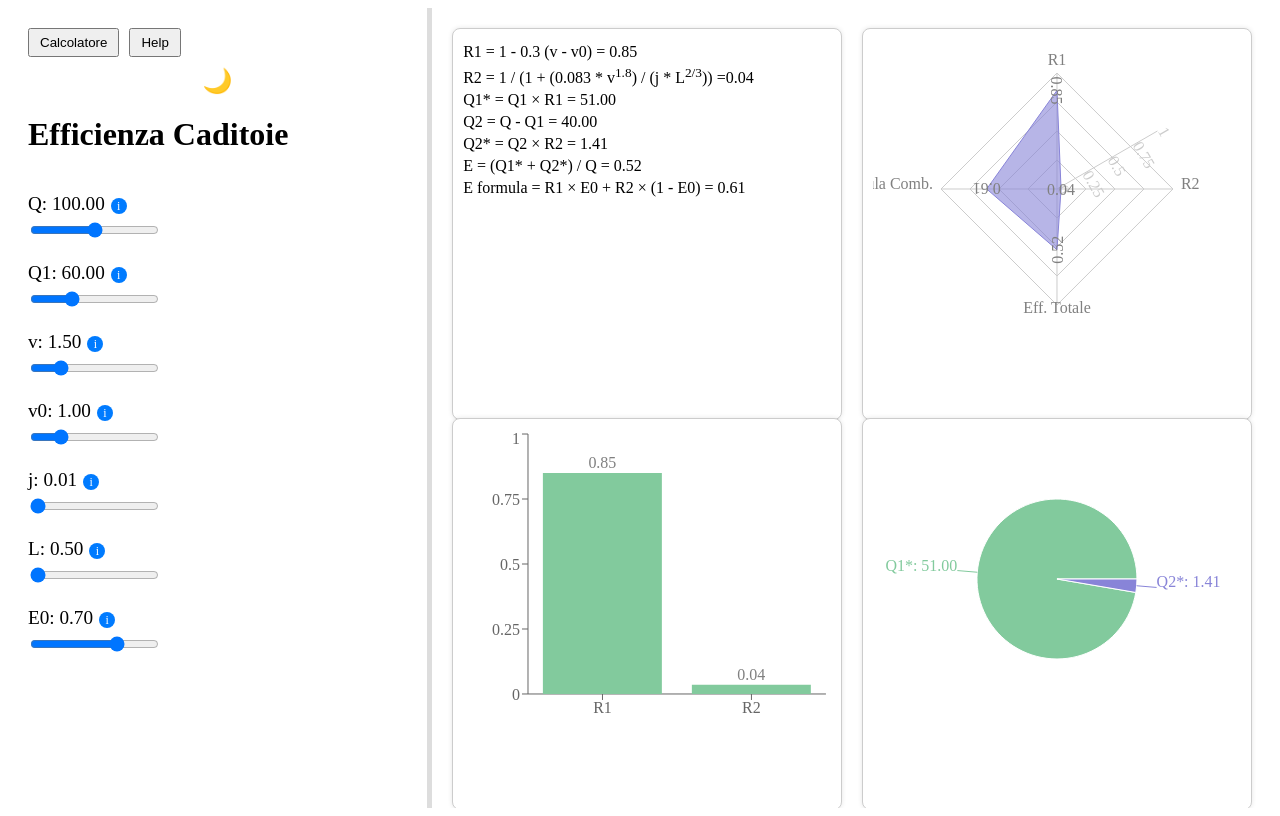
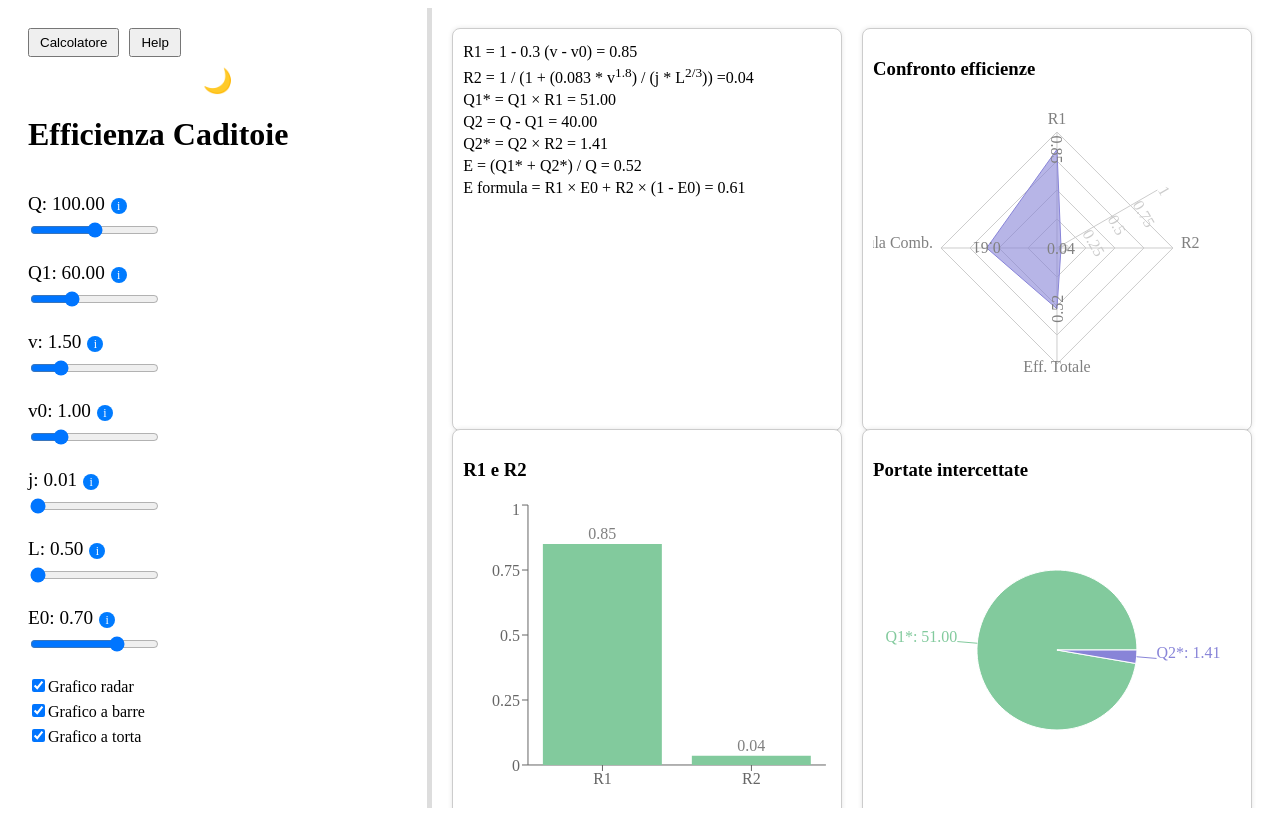
Before and after one commit to Pietro-Ricciardi/Efficienza-Caditoie, a React (Vite) app: page / in a window 1280 px wide. Built offline with nearby package versions, Linux system fonts and the light colour scheme.

Commit message:
Add chart visibility toggles and titles

```diff
--- a/src/App.css
+++ b/src/App.css
@@ -13,8 +13,7 @@
   overflow: auto;
   padding: 20px;
   display: grid;
-  grid-template-columns: repeat(2, 1fr);
-
+  grid-template-columns: repeat(auto-fit, minmax(300px, 1fr));
   gap: 20px;
 }
 
@@ -147,6 +146,15 @@
   padding: 5px 10px;
 }
 
+.chart-toggles {
+  margin: 20px 0;
+}
+
+.chart-toggles label {
+  display: block;
+  margin-bottom: 5px;
+}
+
 .help-page {
   line-height: 1.6;
 }
--- a/src/App.jsx
+++ b/src/App.jsx
@@ -118,6 +118,14 @@ export default function App() {
   ];
 
   const [lineData, setLineData] = useState([]);
+  const [visibleCharts, setVisibleCharts] = useState({
+    radar: true,
+    bar: true,
+    pie: true,
+  });
+
+  const toggleChart = (chart) =>
+    setVisibleCharts((c) => ({ ...c, [chart]: !c[chart] }));
 
   useEffect(() => {
     const id = setInterval(() => {
@@ -164,6 +172,33 @@ export default function App() {
                 />
               </div>
             ))}
+
+            <div className="chart-toggles">
+              <label>
+                <input
+                  type="checkbox"
+                  checked={visibleCharts.radar}
+                  onChange={() => toggleChart("radar")}
+                />
+                Grafico radar
+              </label>
+              <label>
+                <input
+                  type="checkbox"
+                  checked={visibleCharts.bar}
+                  onChange={() => toggleChart("bar")}
+                />
+                Grafico a barre
+              </label>
+              <label>
+                <input
+                  type="checkbox"
+                  checked={visibleCharts.pie}
+                  onChange={() => toggleChart("pie")}
+                />
+                Grafico a torta
+              </label>
+            </div>
           </>
         )}
       </div>
@@ -189,7 +224,9 @@ export default function App() {
               </div>
             </div>
 
+            {visibleCharts.radar && (
             <div className="chart-box">
+              <h3>Confronto efficienze</h3>
               <ResponsiveContainer width="100%" height={300}>
                 <RadarChart cx="50%" cy="50%" outerRadius="80%" data={data}>
                   <PolarGrid />
@@ -209,8 +246,11 @@ export default function App() {
                 </RadarChart>
               </ResponsiveContainer>
             </div>
+            )}
 
+            {visibleCharts.bar && (
             <div className="chart-box">
+              <h3>R1 e R2</h3>
               <ResponsiveContainer width="100%" height={300}>
                 <BarChart data={barData}>
                   <XAxis dataKey="name" />
@@ -223,8 +263,11 @@ export default function App() {
                 </BarChart>
               </ResponsiveContainer>
             </div>
+            )}
 
+            {visibleCharts.pie && (
             <div className="chart-box">
+              <h3>Portate intercettate</h3>
               <ResponsiveContainer width="100%" height={300}>
                 <PieChart>
                   <Pie
@@ -243,6 +286,7 @@ export default function App() {
                 </PieChart>
               </ResponsiveContainer>
             </div>
+            )}
           </>
         )}
 
```
